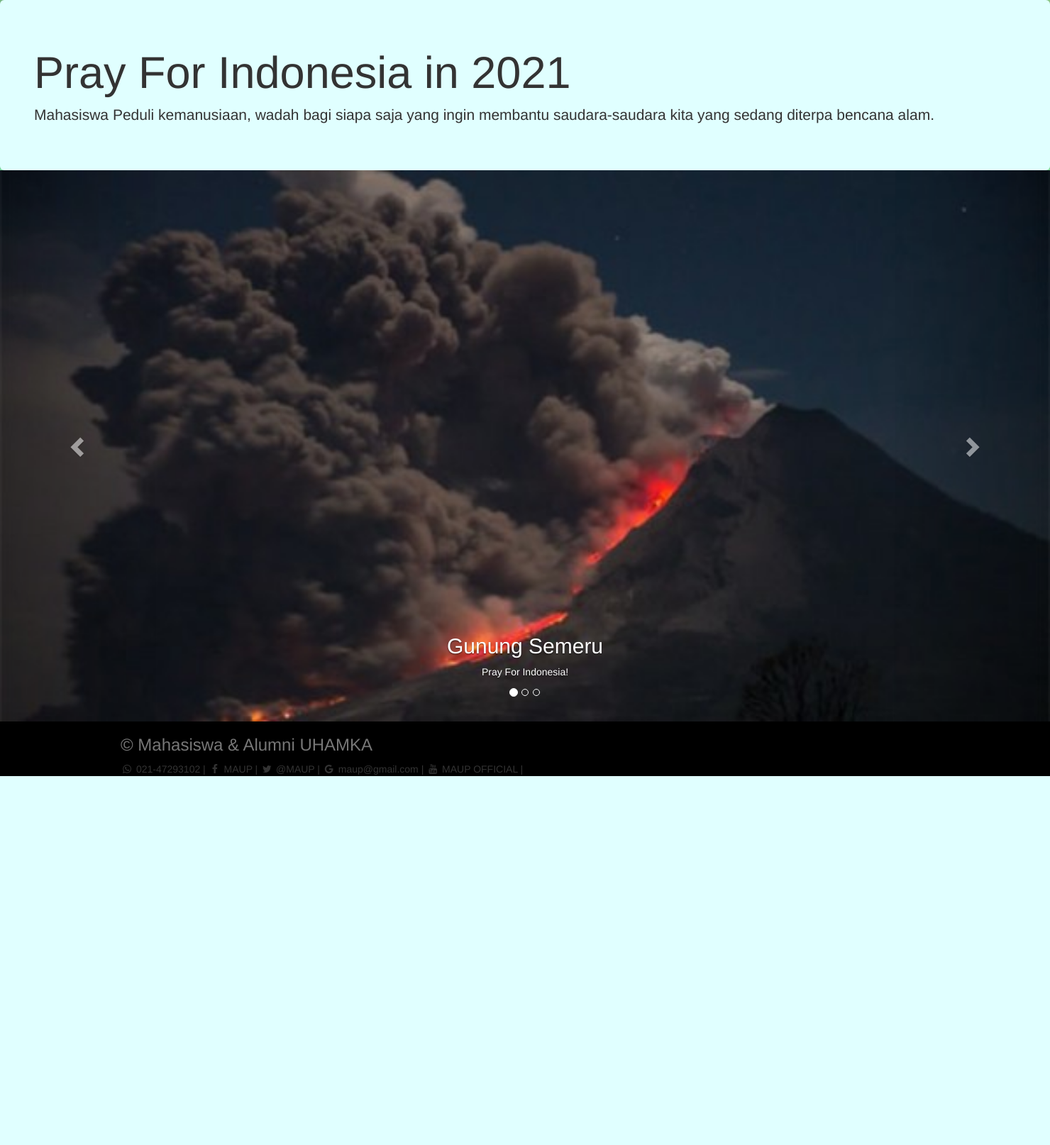
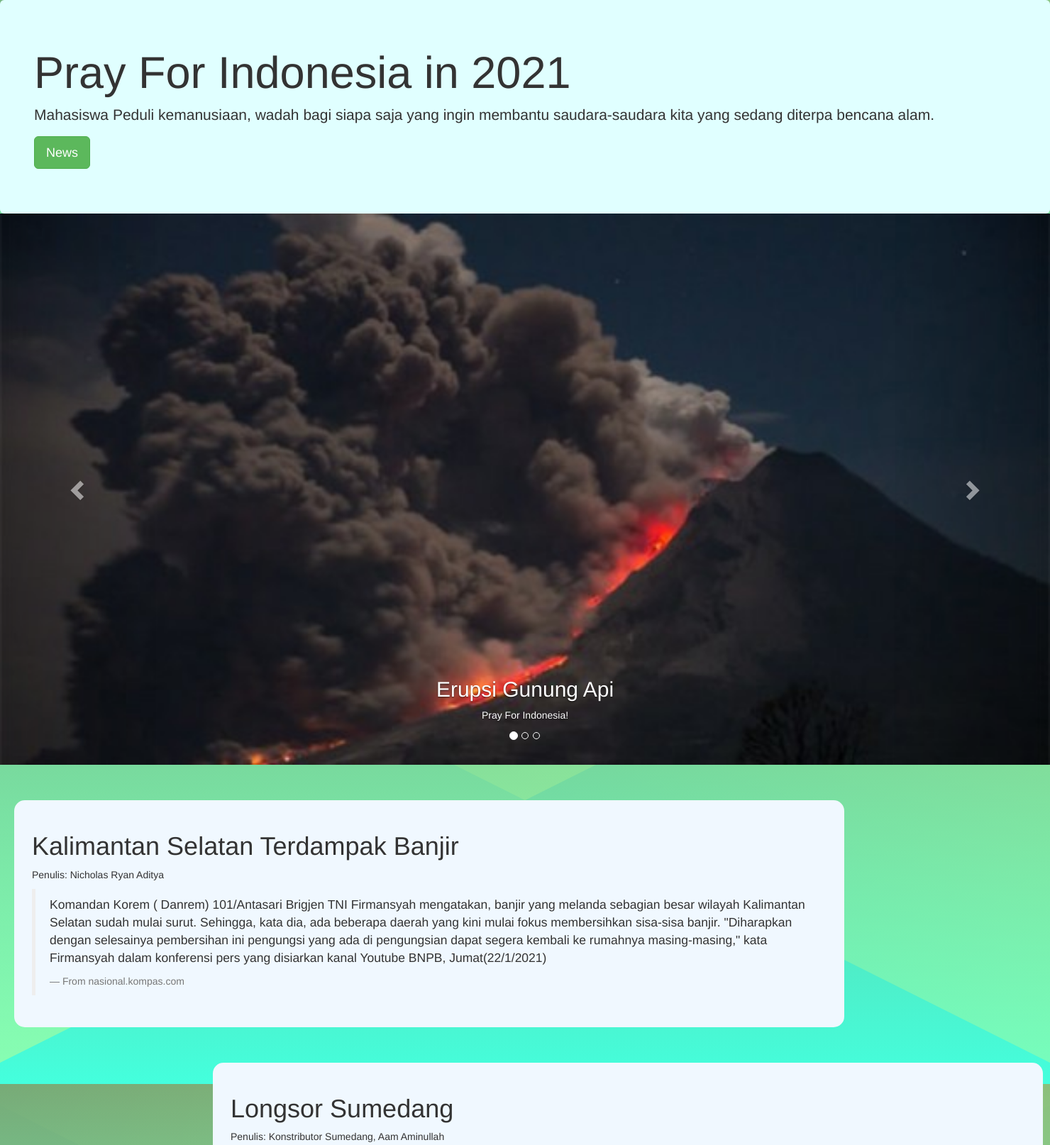
Before and after one commit to rikyardi/PHP_NewsWeb, a PHP site: page /baksos.php in a window 1480 px wide. Shown: the part 72-1686 px from the top of the page at 71% size. Before the commit the page ends 1166 px from the top, so only its background shows below. Run offline with PHP 8.4, Linux system fonts and the light colour scheme; some libraries are stand-ins or nearby versions.

Commit message:
progres UI

```diff
--- a/baksos.php
+++ b/baksos.php
@@ -22,6 +22,7 @@
     <div class="jumbotron" style="text-align: left; margin: 0px auto; margin-top:-20px; background: lightcyan;">
         <h1>Pray For Indonesia in 2021</h1>
         <p>Mahasiswa Peduli kemanusiaan, wadah bagi siapa saja yang ingin membantu saudara-saudara kita yang sedang diterpa bencana alam.</p>
+        <p><a class="btn btn-lg btn-success" href="#" role="button">News</a></p>
     </div>
 
 
@@ -42,7 +43,7 @@
       <div class="item active">
         <img src="asset/img/gunungmeletus.jpg" alt="Semeru" style="width:100%;">
         <div class="carousel-caption">
-          <h2>Gunung Semeru</h2>
+          <h2>Erupsi Gunung Api</h2>
           <p>Pray For Indonesia!</p>
         </div>
       </div>
@@ -50,7 +51,7 @@
       <div class="item">
         <img src="asset/img/banjir.jpg" alt="Kalsel" style="width:100%;">
         <div class="carousel-caption">
-          <h2>Kalimantan Selatan</h2>
+          <h2>Banjir Kalimantan Selatan</h2>
           <p>Pray for Indonesia!</p>
         </div>
       </div>
@@ -58,11 +59,10 @@
       <div class="item">
         <img src="asset/img/longsorsumedang.jpg" alt="Sumedang" style="width:100%;">
         <div class="carousel-caption">
-          <h2>Sumedang</h2>
+          <h2>Longsor Sumedang</h2>
           <p>Pray For Indonesia!</p>
         </div>
       </div>
-
     </div>
 
     <!-- Left and right controls -->
@@ -77,18 +77,45 @@
   </div>
 </div>
 
-<footer class="footer" style="background-color:black; ">
-        <div class="container">
-            <h3 class="text-muted">
-                &copy Mahasiswa & Alumni UHAMKA <br>
-            </h3>
-            <i class="fa fa-whatsapp fa-fw"></i> 021-47293102 |
-            <i class="fa fa-facebook fa-fw"></i> MAUP |
-            <i class="fa fa-twitter fa-fw"></i> @MAUP |
-            <i class="fa fa-google fa-fw"></i> maup@gmail.com |
-            <i class="fa fa-youtube fa-fw"></i> MAUP OFFICIAL |
-        </div>
-    </footer>
+<div class="container" style="background-color:aliceblue ;padding:25px ;margin: 50px 20px; border-radius:15px;">
+  <h1>Kalimantan Selatan Terdampak Banjir</h1>
+  <p>Penulis: Nicholas Ryan Aditya</p>
+  <blockquote>
+    <p>Komandan Korem ( Danrem) 101/Antasari Brigjen TNI Firmansyah mengatakan, banjir yang melanda sebagian besar wilayah Kalimantan Selatan sudah mulai surut. Sehingga, kata dia, ada beberapa daerah yang kini mulai fokus membersihkan sisa-sisa banjir. "Diharapkan dengan selesainya pembersihan ini pengungsi yang ada di pengungsian dapat segera kembali ke rumahnya masing-masing," kata Firmansyah dalam konferensi pers yang disiarkan kanal Youtube BNPB, Jumat(22/1/2021)</p>
+    <footer>From nasional.kompas.com</footer>
+  </blockquote>
+</div>
+
+<div class="container" style="background-color:aliceblue ;padding:25px ;margin: 50px 300px; border-radius:15px;">
+  <h1>Longsor Sumedang</h1>
+  <p>Penulis: Konstributor Sumedang, Aam Aminullah</p>
+  <blockquote class="blockquote-reverse">
+    <p>Tujuh korban tertimbun material tanah longsor di sektor hajatan di Desa Cihanjuang, Kecamatan Cimanggung, Kabupaten Sumedang, Jawa Barat ditemukan. Ketujuh korban ditemukan tim SAR gabungan pada Sabtu (16/1/2021) sore hingga Minggu (17/1/2021) siang. Kepala Basarnas Bandung Deden Ridwansah mengatakan, empat korban ditemukan pada Sabtu, yakni Ajat Sudrajat (50), ditemukan pukul 16.55 WIB. Kemudian, korban Abas Rohendi (27), ditemukan pukul 17.28 WIB; Dadah Suhendar (65), ditemukan pukul 20.10 WIB; dan Endang Lukman (51), ditemukan pukul 21.30 WIB. "Keempat korban berjenis kelamin laki-laki tersebut ditemukan di sektor satu, yaitu di lokasi sekitar hajatan dan lapangan voli," ujar Deden kepada Kompas.com, Minggu.</p>
+    <footer>from regional.kompas.com</footer>
+  </blockquote>
+</div>
+
+<div class="container" style="background-color:aliceblue ;padding:25px; margin: 50px 20px; border-radius:15px;">
+  <h1>Erupsi 3 Gunung api</h1>
+  <p>Penulis: Liputan6</p>
+  <blockquote>
+    <p>Tiga gunung api di Indonesia mengalami erupsi dalam sehari, tepatnya pada Minggu dini hari, 17 Januari 2021. Peristiwa itu tercatat dalam situs Pusat Vulkanologi dan Mitigasi Bencana Geologi (PVMBG) Kementerian Energi Sumber Daya Mineral (ESDM). Tiga gunung yang meletus yakni Gunung Merapi di Yogyakarta, Gunung Semeru di Lumajang-Malang, Jawa Timur dan Gunung Sinabung di Sumatera Utara. Ketiganya dilaporkan erupsi mulai pukul 00.00-06.00 WIB, Minggu 17 Januari 2021. Balai Penyelidikan dan Pengembangan Teknologi Kebencanaan Geologi (BPPTKG) Yogyakarta mencatat hasil pengamatan Gunung Merapi pada Minggu 17 Januari 2021, pukul 00.00-06.00 WIB. Selama enam jam pengamatan, terpantau adanya guguran lava pijar sebanyak 36 kali. Erupsi juga terjadi pada Gunung Semeru. Berdasarkan laporan pengamatan Badan Geologi PVMBG Kementerian ESDM di periode yang sama, terdengar 3 kali letusan atau gemuruh. Sementara di Sinabung, terjadi erupsi pada hari yang sama pukul 01.26 WIB dengan tinggi kolom abu teramati ± 500 m di atas puncak</p>
+    <footer>From liputan6.com</footer>
+  </blockquote>
+</div>
+
+
+
+<div class="container-fluid" style="margin : 20px">
+  <div class="col-lg-6">
+    <button type="button" class="btn btn-primary btn-lg btn-block">Daftar Relawan</button>
+    </div>
+  <div class="col-lg-6">
+    <button type="button" class="btn btn-warning btn-lg btn-block">Donasi Sekarang</button>
+  </div>
+</div>
+
+<?php include('footer.php') ?>
 
 
 </body>
--- a/navbar.php
+++ b/navbar.php
@@ -29,7 +29,7 @@
                         <a href="scholarship.php"><i class="fa fa-graduation-cap fa-fw"></i> Scholarship</a>
                     </li>
                     <li>
-                        <a href="#"><i class="fa fa-trophy fa-fw"></i> Tribute</a>
+                        <a href="tribute.php"><i class="fa fa-trophy fa-fw"></i> Tribute</a>
                     </li>
                     <li>
                         <a href="workinternship.php"><i class="fa fa-building fa-fw"></i> Work & Internship</a>
```
Also changed, not shown: scholarship.php (+8 -32 lines), tribute.php (added, +72 -0 lines), workinternship.php (+1 -13 lines), asset/img/1520149535334.jpg (added).
